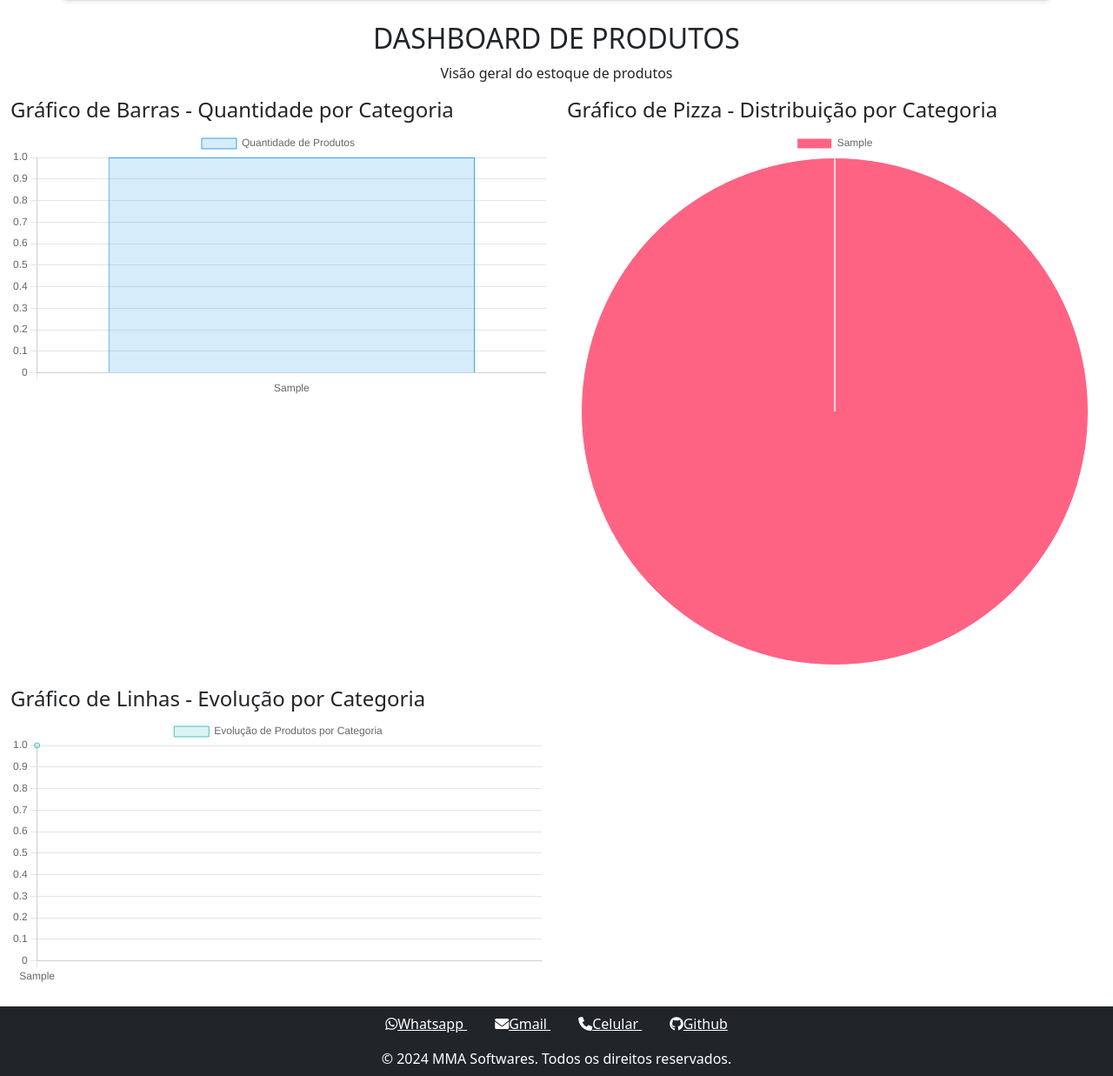
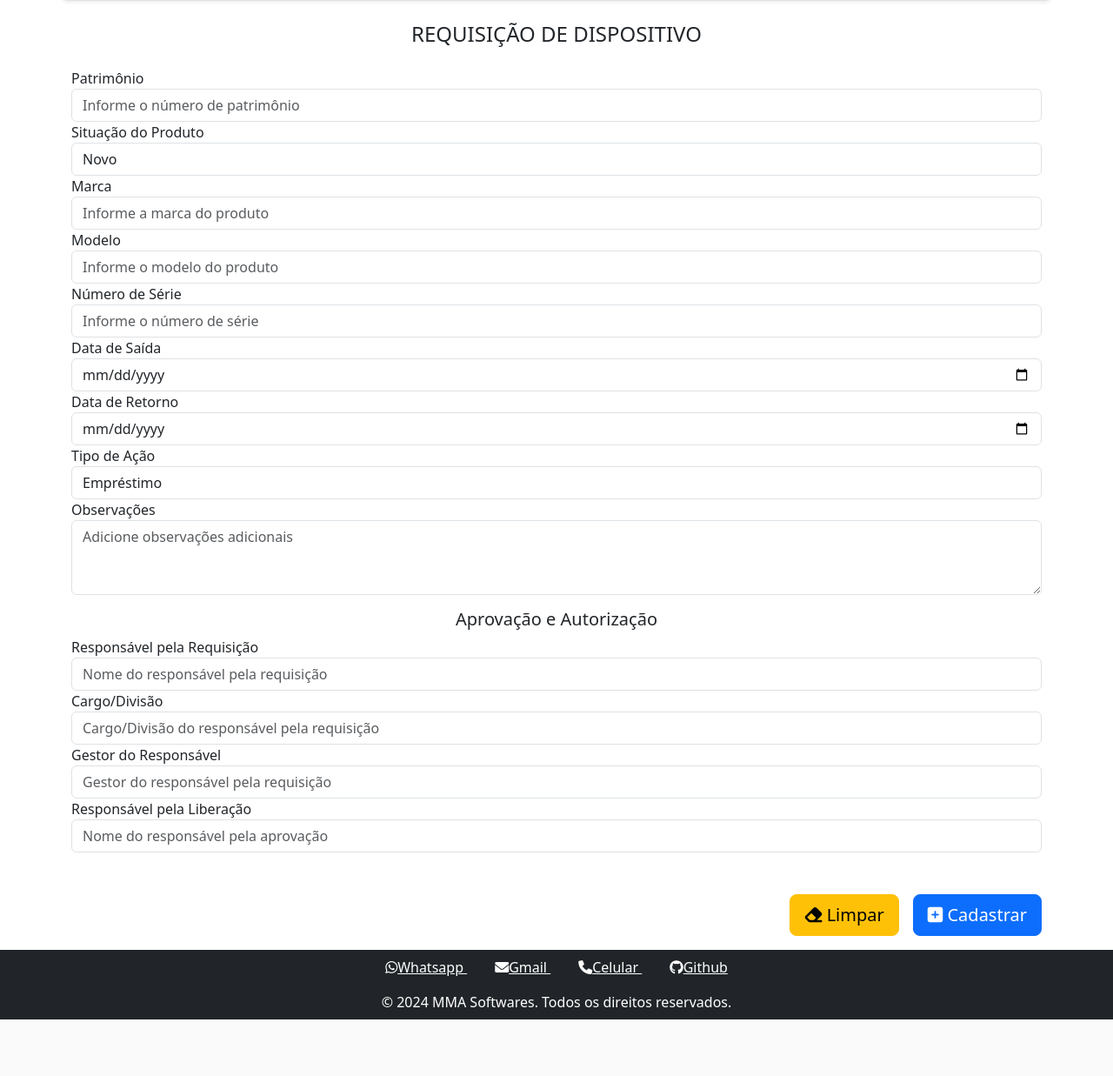
Before and after one commit to MarcioMa/estoque, a PHP site: page /public/index.php?rota=login in a window 1280 px wide. Shown: the part 143-1380 px from the top of the page at 87% size. After the commit the page ends 1315 px from the top, so only its background shows below. Run offline with PHP 8.4, Linux system fonts and the light colour scheme; a user stored in the database is signed in; tables that the repository leaves empty or names only in its code hold one stand-in row (values such as "Sample post"); some libraries are stand-ins or nearby versions.

Commit message:
update 27/12/2024 23:30

```diff
--- a/scripts/home.php
+++ b/scripts/home.php
@@ -1,139 +1,112 @@
 <?php
-include_once __DIR__."/../inc/database.php";
-require_once __DIR__.'/../inc/navbar.php';
-
-$db = new database();
-
-// Consulta para obter as categorias e a quantidade de produtos em cada uma
-$sql = "SELECT categoria, COUNT(*) AS total FROM produto GROUP BY categoria";
-$resultados = $db->executarConsulta($sql);
-
-// Preparar os dados para o gráfico
-$categorias = [];
-$quantidades = [];
-
-foreach ($resultados as $produto) {
-    $categorias[] = $produto['categoria'];
-    $quantidades[] = $produto['total'];
-}
+    require_once __DIR__.'/../inc/navbar.php';
+    include_once __DIR__.'/../inc/config.php';
+    include_once __DIR__.'/../inc/database.php';
 ?>
 
-<script src="https://cdn.jsdelivr.net/npm/chart.js"></script>
-
-<div class="container-fluid mt-4">
-
-    <!-- Título do Dashboard -->
-    <div class="row">
-        <div class="col text-center">
-            <h2 class="text-uppercase">Dashboard de Produtos</h2>
-            <p>Visão geral do estoque de produtos</p>
+    <div class="container mt-4 text-center text-uppercase">
+        <div class="row">
+            <div class="col">
+                <h4>Requisição de Dispositivo</h4>
+            </div>
         </div>
     </div>
 
-    <!-- Gráficos -->
-    <div class="row">
-        <!-- Gráfico de Barras -->
-        <div class="col-md-6 mb-4">
-            <h4>Gráfico de Barras - Quantidade por Categoria</h4>
-            <canvas id="barChart"></canvas>
+    <div class="container mt-3">
+        <form>
+        <!-- Dados do Produto -->
+        <div class="form-group">
+            <label for="patrimonio">Patrimônio</label>
+            <input type="text" class="form-control" id="patrimonio" placeholder="Informe o número de patrimônio">
         </div>
 
-        <!-- Gráfico de Pizza -->
-        <div class="col-md-6 mb-4">
-            <h4>Gráfico de Pizza - Distribuição por Categoria</h4>
-            <canvas id="pieChart"></canvas>
+        <div class="form-group">
+            <label for="situacao">Situação do Produto</label>
+            <select class="form-control" id="situacao">
+            <option value="novo">Novo</option>
+            <option value="usado">Usado</option>
+            <option value="reparo">Em Reparos</option>
+            <option value="outro">Outro</option>
+            </select>
         </div>
-    </div>
 
-    <div class="row">
-        <!-- Gráfico de Linhas -->
-        <div class="col-md-6 mb-4">
-            <h4>Gráfico de Linhas - Evolução por Categoria</h4>
-            <canvas id="lineChart"></canvas>
+        <div class="form-group">
+            <label for="marca">Marca</label>
+            <input type="text" class="form-control" id="marca" placeholder="Informe a marca do produto">
         </div>
-    </div>
 
-</div>
+        <div class="form-group">
+            <label for="modelo">Modelo</label>
+            <input type="text" class="form-control" id="modelo" placeholder="Informe o modelo do produto">
+        </div>
 
-<script>
-    // Dados de PHP para JavaScript
-    const categorias = <?php echo json_encode($categorias); ?>;
-    const quantidades = <?php echo json_encode($quantidades); ?>;
+        <div class="form-group">
+            <label for="numSerie">Número de Série</label>
+            <input type="text" class="form-control" id="numSerie" placeholder="Informe o número de série">
+        </div>
 
-    // Função para criar o gráfico de Barras
-    function createBarChart() {
-        const ctx = document.getElementById('barChart').getContext('2d');
-        new Chart(ctx, {
-            type: 'bar',
-            data: {
-                labels: categorias,
-                datasets: [{
-                    label: 'Quantidade de Produtos',
-                    data: quantidades,
-                    backgroundColor: 'rgba(54, 162, 235, 0.2)',
-                    borderColor: 'rgba(54, 162, 235, 1)',
-                    borderWidth: 1
-                }]
-            },
-            options: {
-                responsive: true,
-                scales: {
-                    y: {
-                        beginAtZero: true
-                    }
-                }
-            }
-        });
-    }
+        <!-- Informações da Requisição -->
+        <div class="form-group">
+            <label for="dataSaida">Data de Saída</label>
+            <input type="date" class="form-control" id="dataSaida">
+        </div>
 
-    // Função para criar o gráfico de Pizza
-    function createPieChart() {
-        const ctx = document.getElementById('pieChart').getContext('2d');
-        new Chart(ctx, {
-            type: 'pie',
-            data: {
-                labels: categorias,
-                datasets: [{
-                    label: 'Distribuição por Categoria',
-                    data: quantidades,
-                    backgroundColor: ['#FF6384', '#36A2EB', '#FFCE56', '#4BC0C0', '#9966FF'],
-                    borderWidth: 1
-                }]
-            },
-            options: {
-                responsive: true
-            }
-        });
-    }
+        <div class="form-group">
+            <label for="dataretorno">Data de Retorno</label>
+            <input type="date" class="form-control" id="dataretorno">
+        </div>
 
-    // Função para criar o gráfico de Linhas
-    function createLineChart() {
-        const ctx = document.getElementById('lineChart').getContext('2d');
-        new Chart(ctx, {
-            type: 'line',
-            data: {
-                labels: categorias,
-                datasets: [{
-                    label: 'Evolução de Produtos por Categoria',
-                    data: quantidades,
-                    backgroundColor: 'rgba(75, 192, 192, 0.2)',
-                    borderColor: 'rgba(75, 192, 192, 1)',
-                    borderWidth: 1
-                }]
-            },
-            options: {
-                responsive: true,
-                scales: {
-                    y: {
-                        beginAtZero: true
-                    }
-                }
-            }
-        });
-    }
+        <div class="form-group">
+            <label for="tipoAcao">Tipo de Ação</label>
+            <select class="form-control" id="tipoAcao">
+            <option value="emprestimo">Empréstimo</option>
+            <option value="saida">Saída Definitiva</option>
+            <option value="devolucao">Devolução</option>
+            </select>
+        </div>
 
-    // Inicializa todos os gráficos
-    createBarChart();
-    createPieChart();
-    createLineChart();
-</script>
+        <!-- Observações -->
+        <div class="form-group">
+            <label for="observacoes">Observações</label>
+            <textarea class="form-control" id="observacoes" rows="3" placeholder="Adicione observações adicionais"></textarea>
+        </div>
+
+        <!-- Autorização e Aprovação -->
+        <h5 class="text-center mt-3">Aprovação e Autorização</h5>
+
+        <div class="form-group">
+            <label for="responsavelRequisicao">Responsável pela Requisição</label>
+            <input type="text" class="form-control" id="responsavelRequisicao" placeholder="Nome do responsável pela requisição">
+        </div>
+
+        <div class="form-group">
+            <label for="cargoRequisicao">Cargo/Divisão</label>
+            <input type="text" class="form-control" id="cargoRequisicao" placeholder="Cargo/Divisão do responsável pela requisição">
+        </div>
+
+        <div class="form-group">
+            <label for="gestor">Gestor do Responsável</label>
+            <input type="text" class="form-control" id="gestor" placeholder="Gestor do responsável pela requisição">
+        </div>
+
+        <div class="form-group mb-5">
+            <label for="responsavelAprovacao">Responsável pela Liberação</label>
+            <input type="text" class="form-control" id="responsavelAprovacao" placeholder="Nome do responsável pela aprovação">
+        </div>
+
+        <!-- Botões -->
+        <div class="d-grid mb-3 gap-2 d-md-flex justify-content-md-end">
+            <button type="reset" class="btn btn-warning btn-lg me-md-2"><i class="fa fa-eraser"></i> Limpar </button>
+            <button type="submit" class="btn btn-primary btn-lg"><i class="fa fa-plus-square"></i> Cadastrar</button>
+        </div>
+        </form>
+  </div>
+
+  <!-- Scripts do Bootstrap -->
+  <script src="https://code.jquery.com/jquery-3.5.1.slim.min.js"></script>
+  <script src="https://cdn.jsdelivr.net/npm/@popperjs/core@2.5.4/dist/umd/popper.min.js"></script>
+  <script src="https://stackpath.bootstrapcdn.com/bootstrap/4.5.2/js/bootstrap.min.js"></script>
+
+<?php
+    require_once __DIR__."/../inc/footer.php";
+?>
```
Also changed, not shown: scripts/produto.php (+4 -6 lines).
